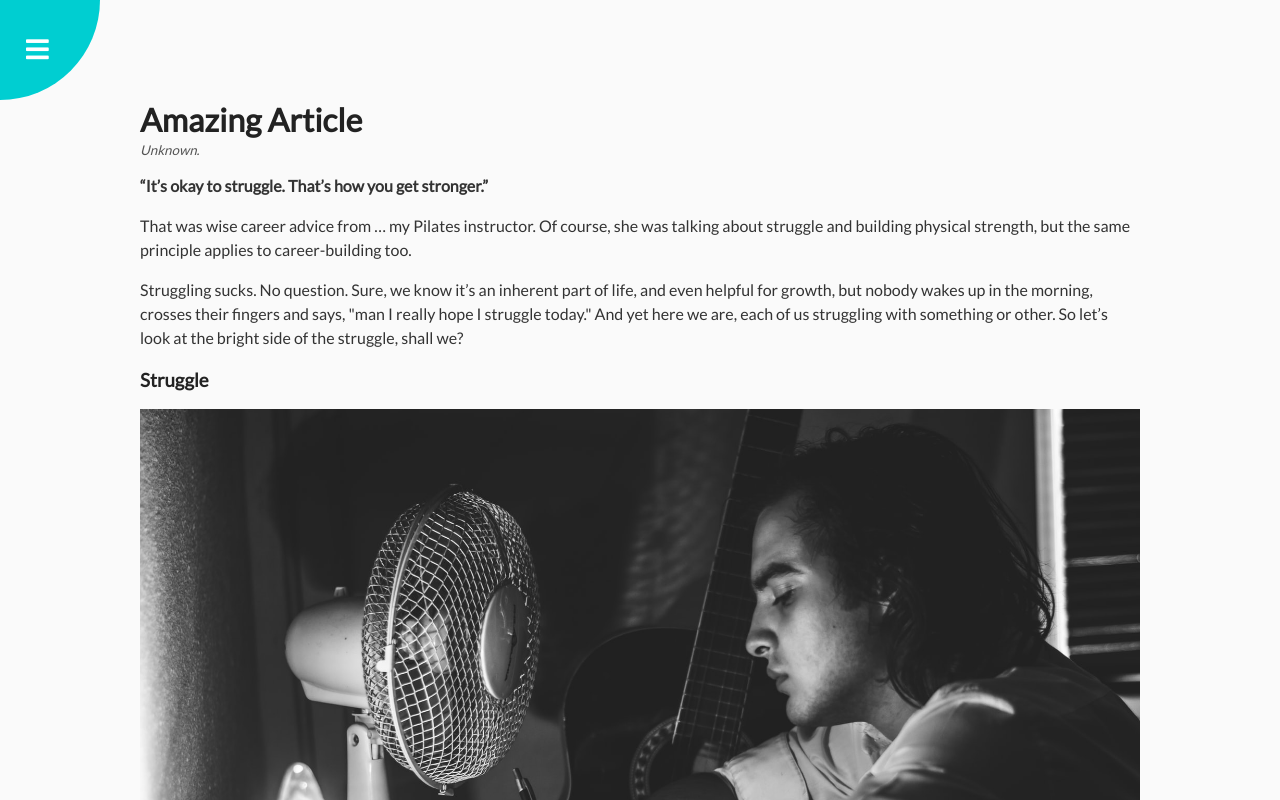
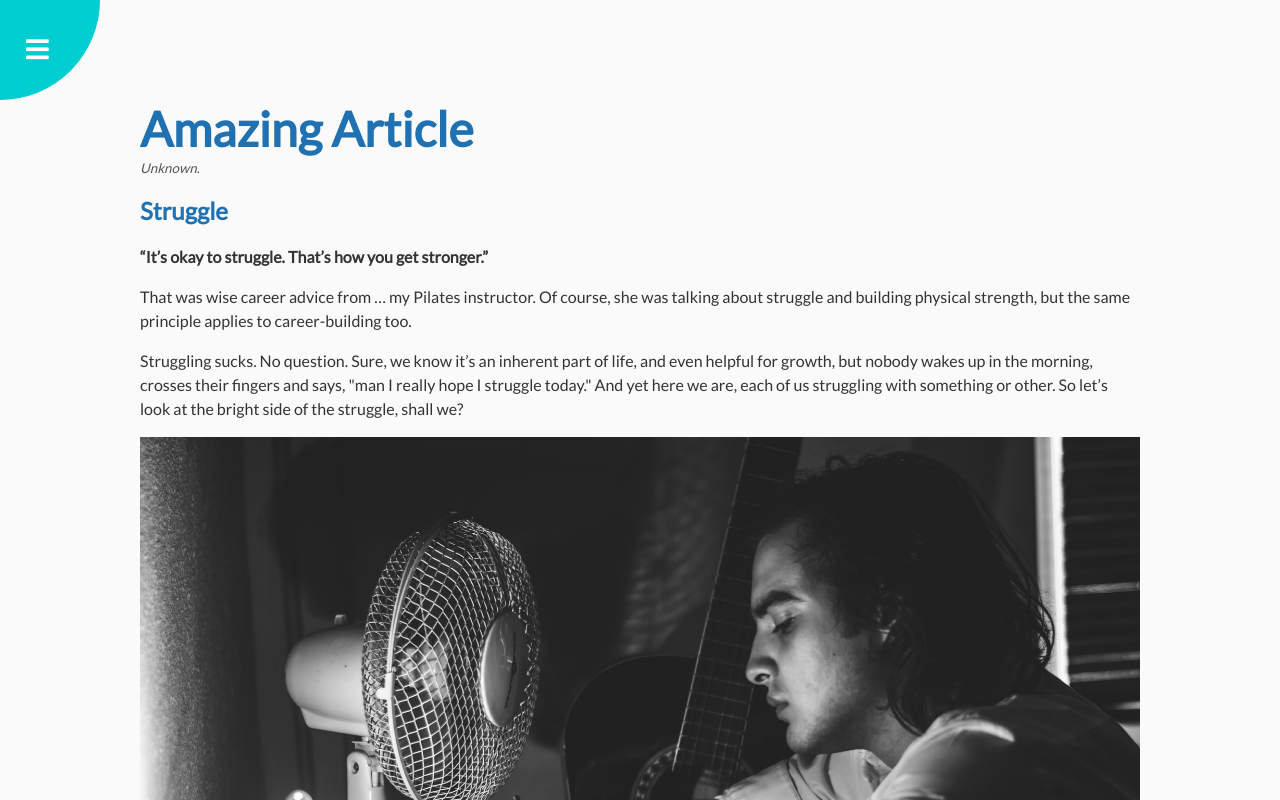
Before and after one commit to AliHassanZulfiqar/struggle_article_rotating_menu, a plain HTML site: page index.html in a window 1280 px wide. Shown: the top 800 px of the page. Drawn offline with Linux system fonts and the light colour scheme.

Commit message:
updated form

```diff
--- a/index.html
+++ b/index.html
@@ -23,6 +23,7 @@
       <div class="content">
         <h1>Amazing Article</h1>
         <small>Unknown.</small>
+        <h2>Struggle</h2>
         <p><b>“It’s okay to struggle. That’s how you get stronger.”</b></p>
         <p>
           That was wise career advice from … my Pilates instructor. Of course, she was talking about struggle and building physical strength, but the same principle applies to career-building too.
@@ -31,7 +32,6 @@
           Struggling sucks. No question. Sure, we know it’s an inherent part of life, and even helpful for growth, but nobody wakes up in the morning, crosses their fingers and says, "man I really hope I struggle today." And yet here we are, each of us struggling with something or other. So let’s look at the bright side of the struggle, shall we?
         </p>
 
-        <h3>Struggle</h3>
         <img src="img/struggle.jpg" alt="struggle" />
         <h3>Struggle is better for performance … eventually.</h3>
         <p>Research shows that people who struggle with a problem on their own before receiving assistance actually perform better than people who haven’t had to struggle -- on the second time they encounter a problem.</p>
--- a/style.css
+++ b/style.css
@@ -10,6 +10,20 @@ body {
   color: #222;
   overflow-x: hidden;
   margin: 0;
+}
+
+h1 {
+  font-size: 3rem;
+}
+
+h1, h2, h3 {
+  color: #2071b2;
+  transition: all 0.4s ease-in-out;
+}
+
+h1:hover, h2:hover, h3:hover {
+  color: #00d16c;
+  cursor: pointer;
 }
 
 .container {
```
